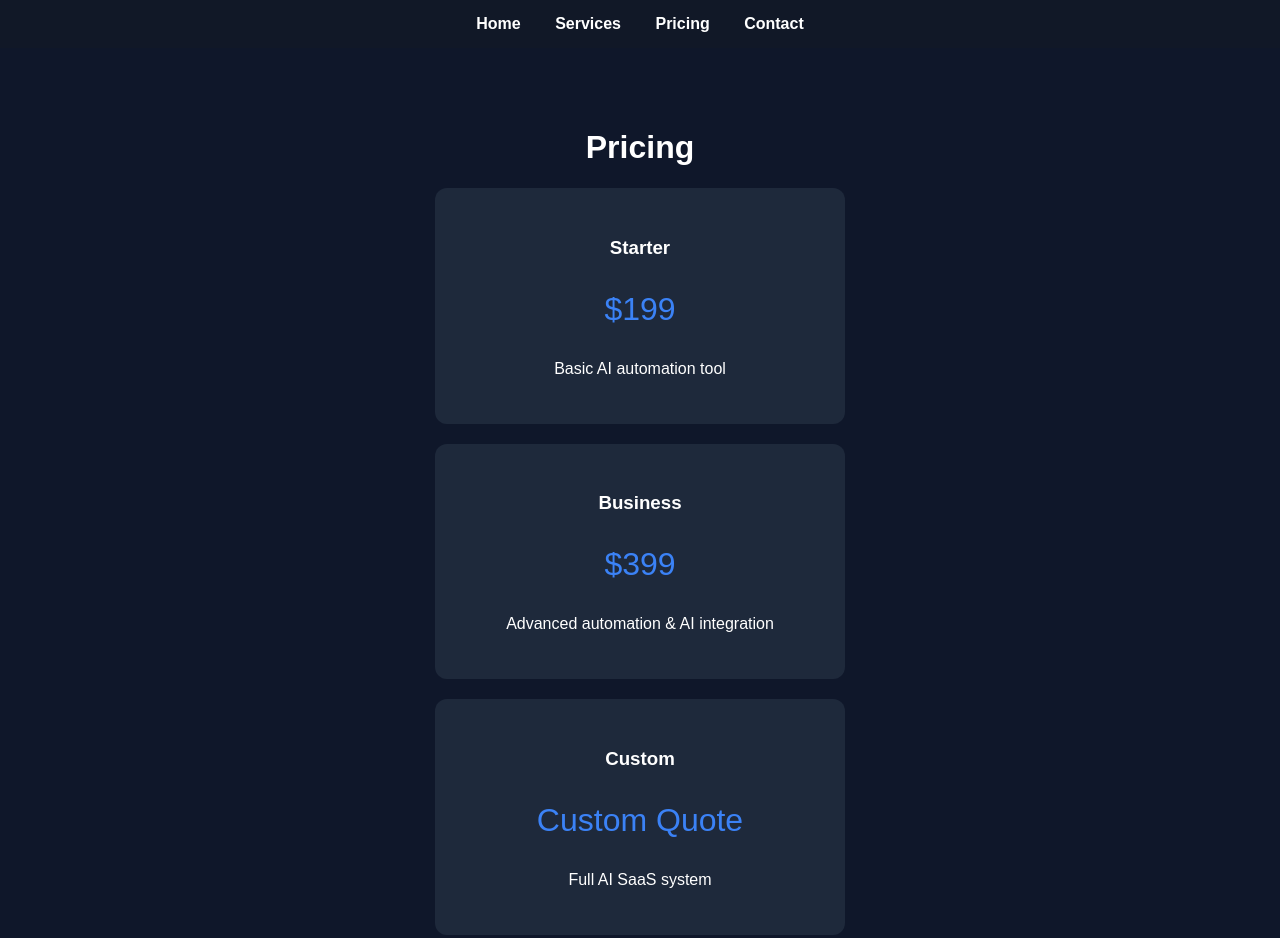
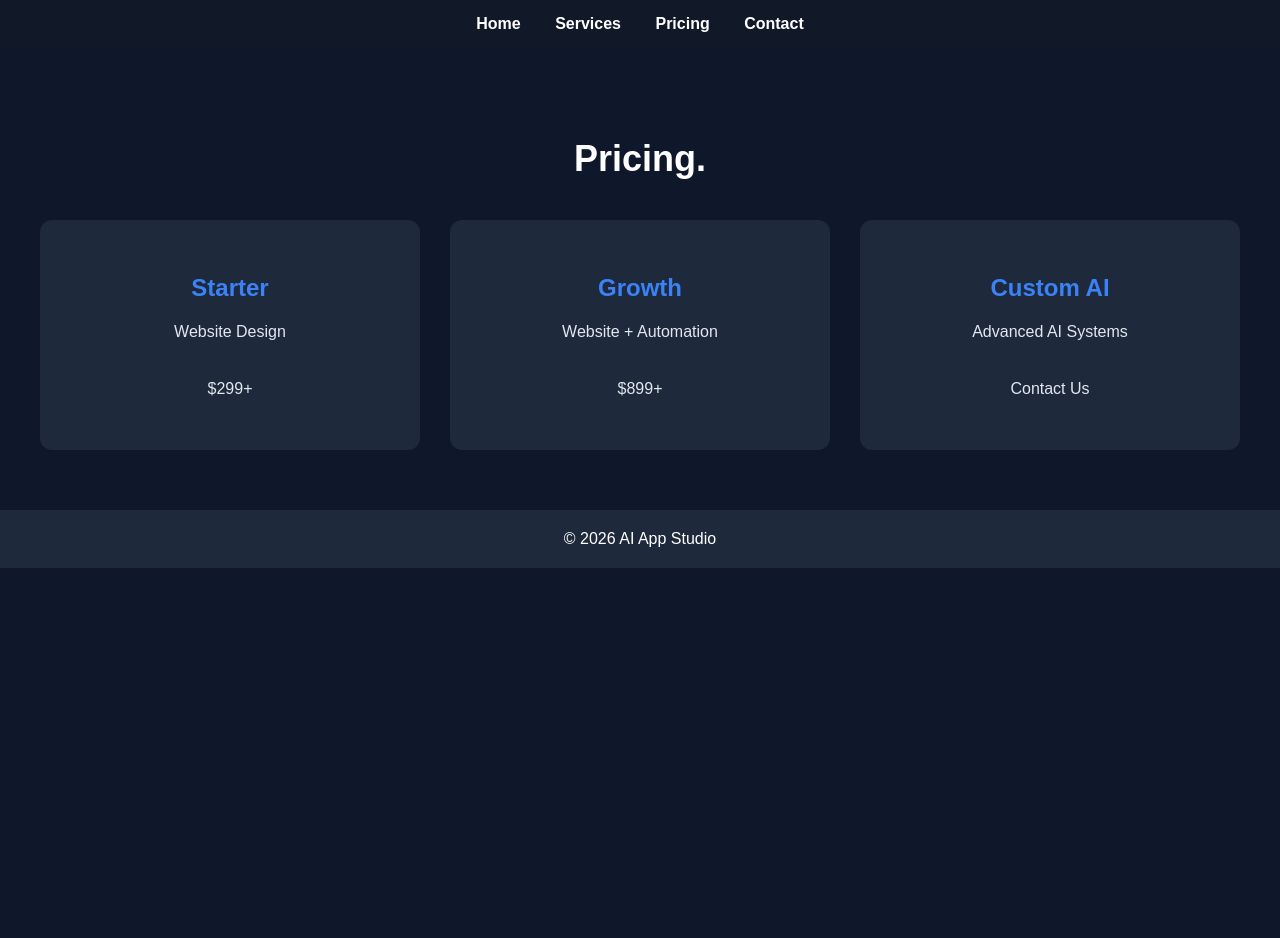
Before and after one commit to ahsansa17-star/Agentslab, a plain HTML site: page pricing.html in a window 1280 px wide. Shown: the top 938 px of the page. After the commit the page ends 800 px from the top, so only its background shows below. Drawn offline with Linux system fonts and the light colour scheme.

Commit message:
Update pricing.html with new content

```diff
--- a/pricing.html
+++ b/pricing.html
@@ -8,8 +8,12 @@ body{margin:0;font-family:Arial;background:#0f172a;color:white;text-align:center
 nav{background:#111827;padding:15px;}
 nav a{color:white;margin:0 15px;text-decoration:none;font-weight:bold;}
 .section{padding:60px 20px;}
-.plan{background:#1e293b;margin:20px auto;padding:30px;border-radius:12px;max-width:350px;}
-.price{font-size:32px;color:#3b82f6;}
+.section-title{font-size:36px;margin-bottom:40px;color:white;}
+.grid{display:grid;grid-template-columns:repeat(auto-fit, minmax(300px, 1fr));gap:30px;max-width:1200px;margin:0 auto;}
+.card{background:#1e293b;padding:30px;border-radius:12px;transition:transform 0.3s ease;}
+.card:hover{transform:translateY(-5px);}
+.card h3{font-size:24px;margin-bottom:15px;color:#3b82f6;}
+.card p{font-size:16px;line-height:1.8;color:#e2e8f0;}
 footer{padding:20px;background:#1e293b;}
 </style>
 </head>
@@ -22,28 +26,28 @@ footer{padding:20px;background:#1e293b;}
 <a href="contact.html">Contact</a>
 </nav>
 
-<div class="section">
-<h1>Pricing</h1>
+<section class="section">
+<h2 class="section-title">Pricing.</h2>
 
-<div class="plan">
+<div class="grid">
+
+<div class="card">
 <h3>Starter</h3>
-<p class="price">$199</p>
-<p>Basic AI automation tool</p>
+<p>Website Design<br><br>$299+</p>
 </div>
 
-<div class="plan">
-<h3>Business</h3>
-<p class="price">$399</p>
-<p>Advanced automation & AI integration</p>
+<div class="card">
+<h3>Growth</h3>
+<p>Website + Automation<br><br>$899+</p>
 </div>
 
-<div class="plan">
-<h3>Custom</h3>
-<p class="price">Custom Quote</p>
-<p>Full AI SaaS system</p>
+<div class="card">
+<h3>Custom AI</h3>
+<p>Advanced AI Systems<br><br>Contact Us</p>
 </div>
 
 </div>
+</section>
 
 <footer>
 © 2026 AI App Studio
```
